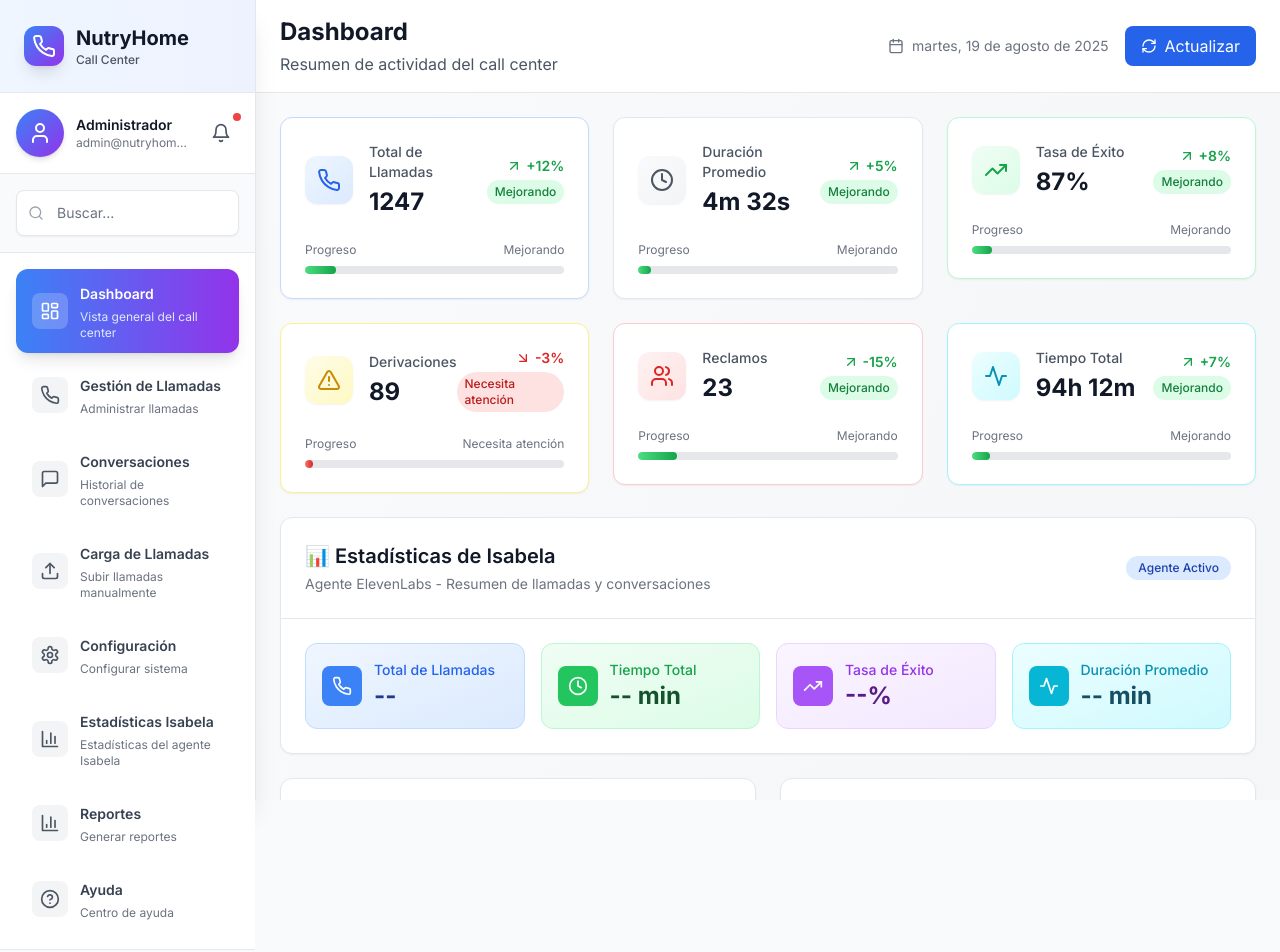
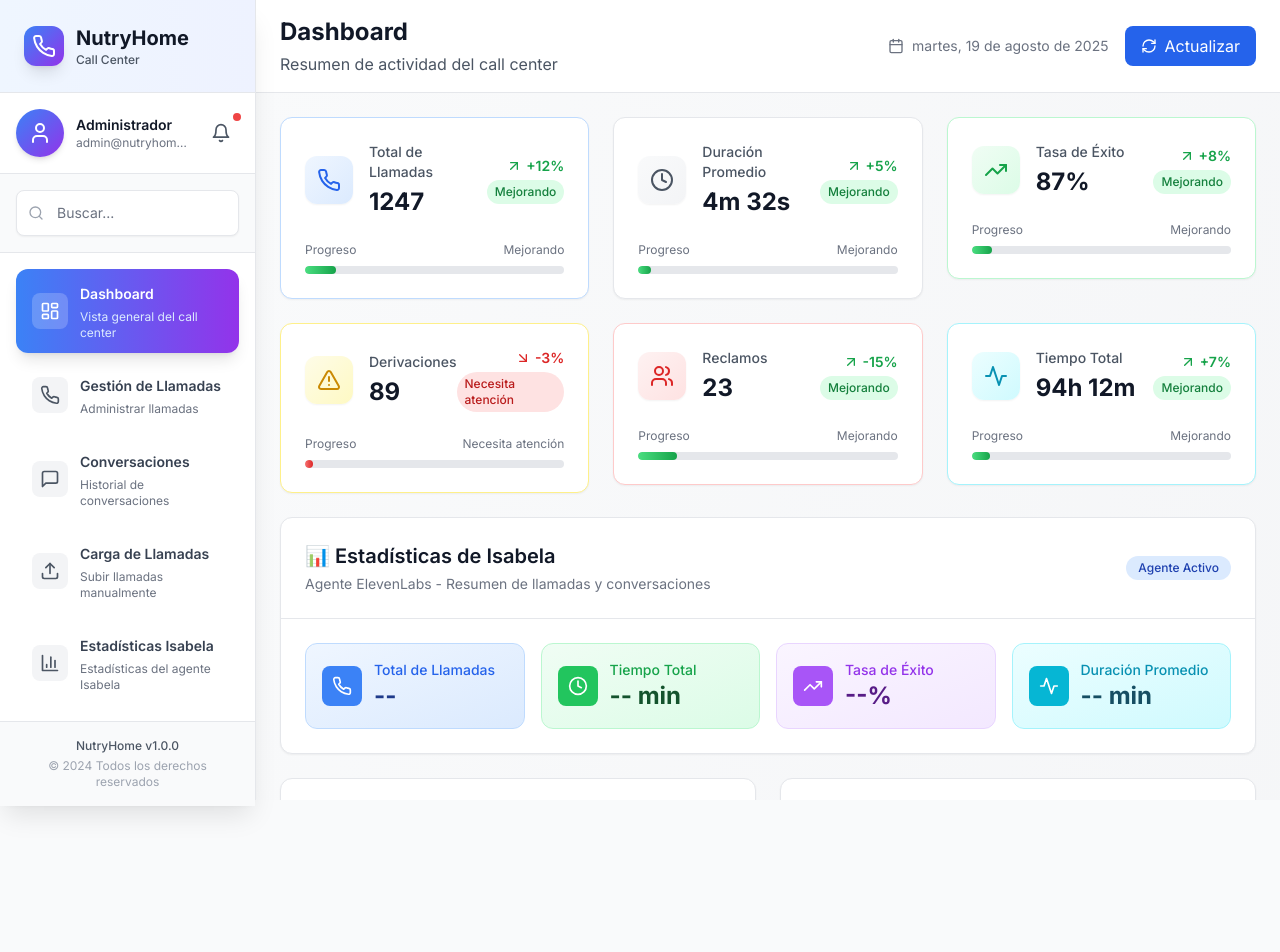
Before and after one commit to ralborta/NutryHome, a Next.js app: page / in a window 1280 px wide. Shown: the top 952 px of the page. After the commit the page ends 806 px from the top, so only its background shows below. Built offline with nearby package versions, Linux system fonts and the light colour scheme; no server answers.

Commit message:
🔧 FIX: Eliminar páginas 404 del sidebar - settings, reports, help removidas

```diff
--- a/src/components/layout/Sidebar.tsx
+++ b/src/components/layout/Sidebar.tsx
@@ -44,28 +44,10 @@ const menuItems = [
     description: 'Subir llamadas manualmente'
   },
   {
-    title: 'Configuración',
-    icon: Settings,
-    href: '/settings',
-    description: 'Configurar sistema'
-  },
-  {
     title: 'Estadísticas Isabela',
     icon: BarChart3,
     href: '/estadisticas-isabela',
     description: 'Estadísticas del agente Isabela'
-  },
-  {
-    title: 'Reportes',
-    icon: BarChart3,
-    href: '/reports',
-    description: 'Generar reportes'
-  },
-  {
-    title: 'Ayuda',
-    icon: HelpCircle,
-    href: '/help',
-    description: 'Centro de ayuda'
   }
 ];
 
```
